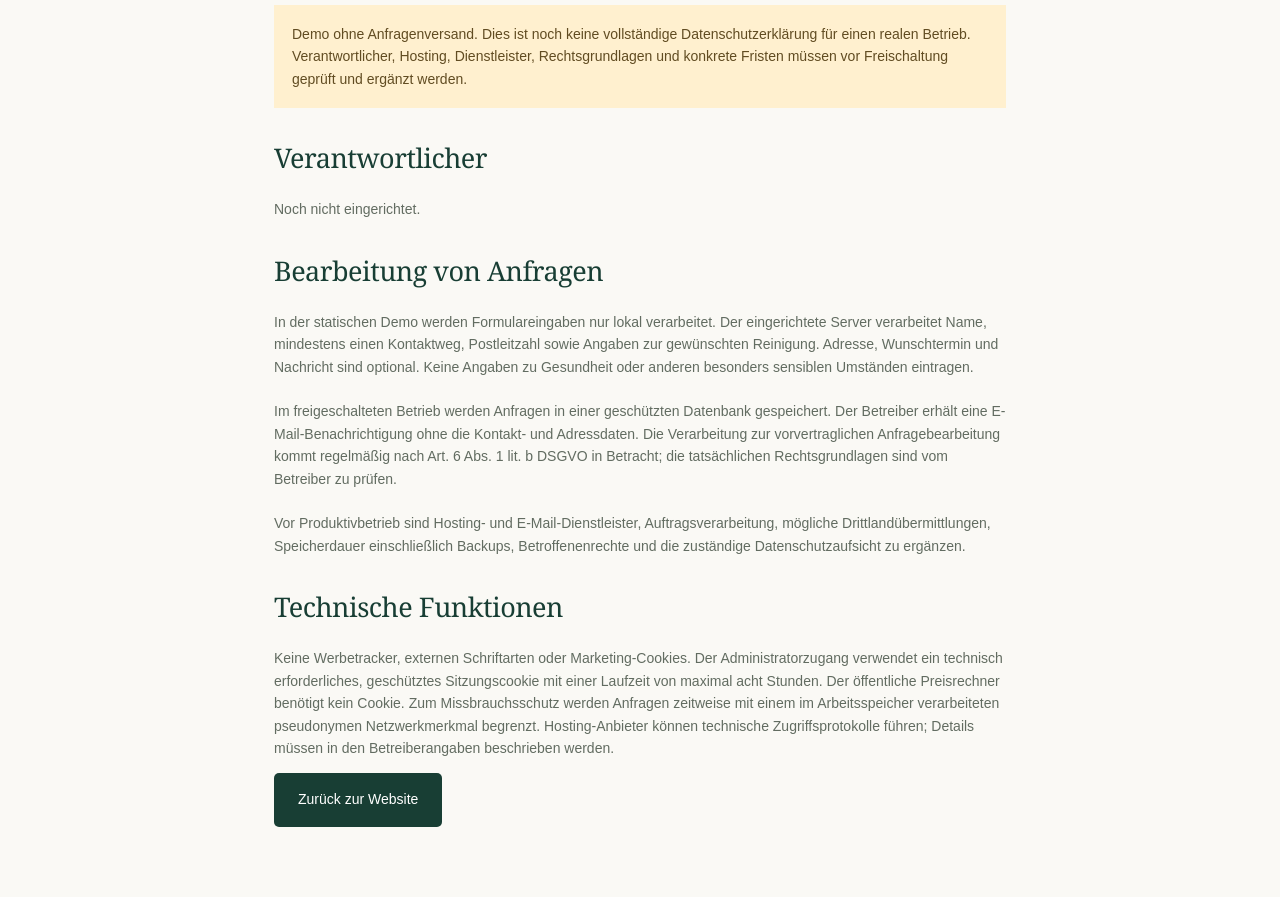
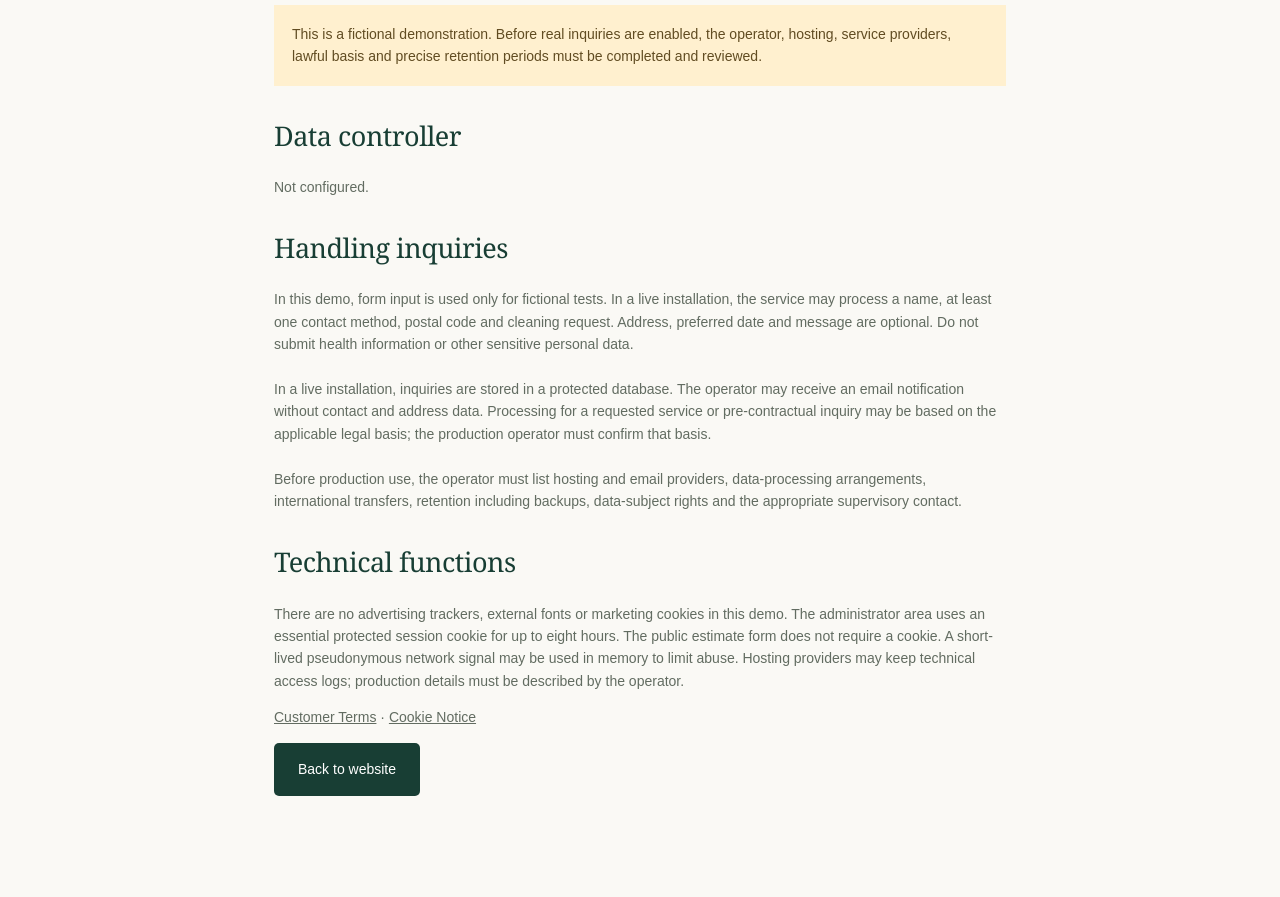
Before and after one commit to lust280/klarraum-cleaning-demo, a website: page public/datenschutz.html in a window 1280 px wide. Shown: the part 231-1128 px from the top of the page. After the commit the page ends 1097 px from the top, so only its background shows below. Drawn offline with Linux system fonts and the light colour scheme; no server answers.

Commit message:
Add English customer legal pages and footer links

```diff
--- a/public/datenschutz.html
+++ b/public/datenschutz.html
@@ -1,5 +1,5 @@
-<!doctype html><html lang="de"><head><meta charset="utf-8"><meta name="viewport" content="width=device-width,initial-scale=1"><title>Datenschutzhinweise · Klarraum</title><meta name="robots" content="noindex"><link rel="stylesheet" href="./style.css"><script type="module" src="./legal.js"></script></head><body><header class="header"><a class="logo" href="./">✳︎ klarraum.</a><a href="./">Zur Website ↗︎</a></header><main class="wrap legal-page"><h1>Datenschutzhinweise</h1><p id="legal-demo" class="legal-warning">Demo ohne Anfragenversand. Dies ist noch keine vollständige Datenschutzerklärung für einen realen Betrieb. Verantwortlicher, Hosting, Dienstleister, Rechtsgrundlagen und konkrete Fristen müssen vor Freischaltung geprüft und ergänzt werden.</p><h2>Verantwortlicher</h2><p id="business-details">Noch nicht eingerichtet.</p><h2>Bearbeitung von Anfragen</h2><p id="processing-details">In der statischen Demo werden Formulareingaben nur lokal verarbeitet. Der eingerichtete Server verarbeitet Name, mindestens einen Kontaktweg, Postleitzahl sowie Angaben zur gewünschten Reinigung. Adresse, Wunschtermin und Nachricht sind optional. Keine Angaben zu Gesundheit oder anderen besonders sensiblen Umständen eintragen.
+<!doctype html><html lang="en"><head><meta charset="utf-8"><meta name="viewport" content="width=device-width,initial-scale=1"><title>Privacy Notice · Klarraum</title><meta name="robots" content="noindex"><link rel="stylesheet" href="./style.css"><script type="module" src="./legal.js"></script></head><body><header class="header"><a class="logo" href="./">✳︎ klarraum.</a><a href="./">Back to website ↗︎</a></header><main class="wrap legal-page"><h1>Privacy Notice</h1><p id="legal-demo" class="legal-warning">This is a fictional demonstration. Before real inquiries are enabled, the operator, hosting, service providers, lawful basis and precise retention periods must be completed and reviewed.</p><h2>Data controller</h2><p id="business-details">Not configured.</p><h2>Handling inquiries</h2><p id="processing-details">In this demo, form input is used only for fictional tests. In a live installation, the service may process a name, at least one contact method, postal code and cleaning request. Address, preferred date and message are optional. Do not submit health information or other sensitive personal data.
 
-Im freigeschalteten Betrieb werden Anfragen in einer geschützten Datenbank gespeichert. Der Betreiber erhält eine E-Mail-Benachrichtigung ohne die Kontakt- und Adressdaten. Die Verarbeitung zur vorvertraglichen Anfragebearbeitung kommt regelmäßig nach Art. 6 Abs. 1 lit. b DSGVO in Betracht; die tatsächlichen Rechtsgrundlagen sind vom Betreiber zu prüfen.
+In a live installation, inquiries are stored in a protected database. The operator may receive an email notification without contact and address data. Processing for a requested service or pre-contractual inquiry may be based on the applicable legal basis; the production operator must confirm that basis.
 
-Vor Produktivbetrieb sind Hosting- und E-Mail-Dienstleister, Auftragsverarbeitung, mögliche Drittlandübermittlungen, Speicherdauer einschließlich Backups, Betroffenenrechte und die zuständige Datenschutzaufsicht zu ergänzen.</p><h2>Technische Funktionen</h2><p>Keine Werbetracker, externen Schriftarten oder Marketing-Cookies. Der Administratorzugang verwendet ein technisch erforderliches, geschütztes Sitzungscookie mit einer Laufzeit von maximal acht Stunden. Der öffentliche Preisrechner benötigt kein Cookie. Zum Missbrauchsschutz werden Anfragen zeitweise mit einem im Arbeitsspeicher verarbeiteten pseudonymen Netzwerkmerkmal begrenzt. Hosting-Anbieter können technische Zugriffsprotokolle führen; Details müssen in den Betreiberangaben beschrieben werden.</p><a class="button" href="./">Zurück zur Website</a></main></body></html>
+Before production use, the operator must list hosting and email providers, data-processing arrangements, international transfers, retention including backups, data-subject rights and the appropriate supervisory contact.</p><h2>Technical functions</h2><p>There are no advertising trackers, external fonts or marketing cookies in this demo. The administrator area uses an essential protected session cookie for up to eight hours. The public estimate form does not require a cookie. A short-lived pseudonymous network signal may be used in memory to limit abuse. Hosting providers may keep technical access logs; production details must be described by the operator.</p><p><a href="./customer-terms.html">Customer Terms</a> · <a href="./customer-cookies.html">Cookie Notice</a></p><a class="button" href="./">Back to website</a></main></body></html>
```
Also changed, not shown: public/customer-cookies.html (added, +1 -0 lines), public/customer-terms.html (added, +1 -0 lines), public/impressum.html (+1 -1 lines), public/index.html (+1 -1 lines).
